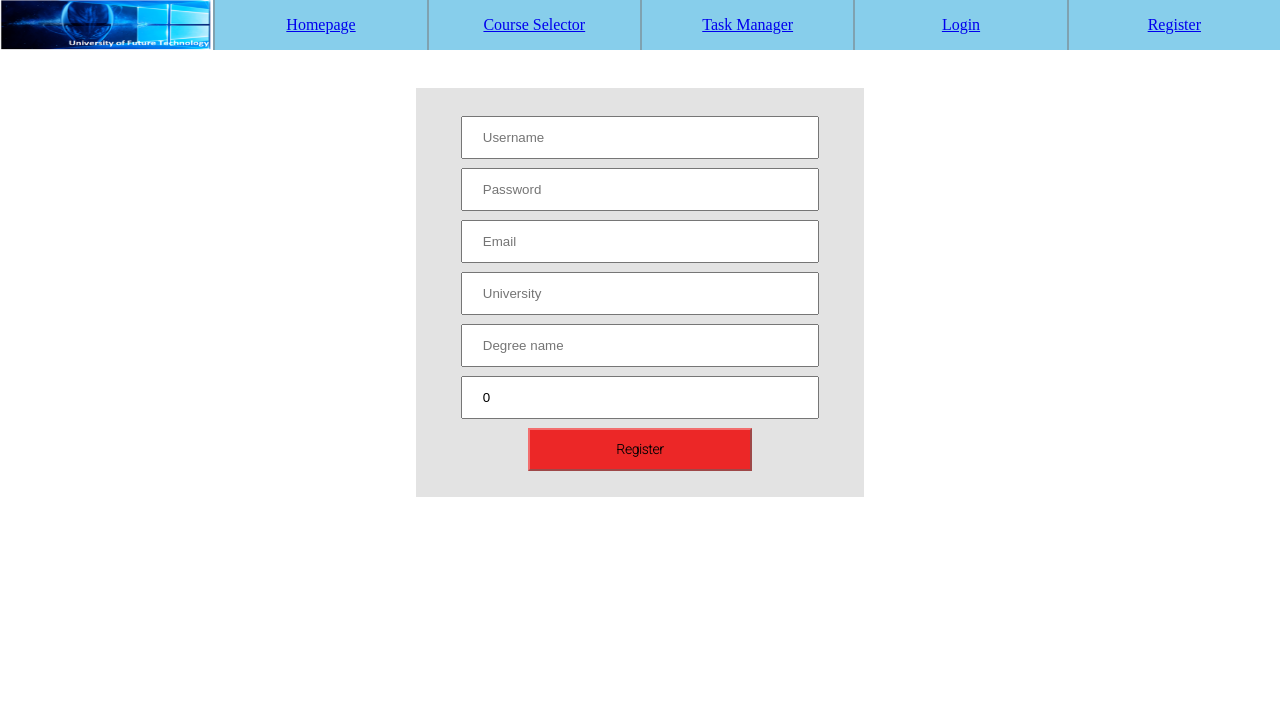
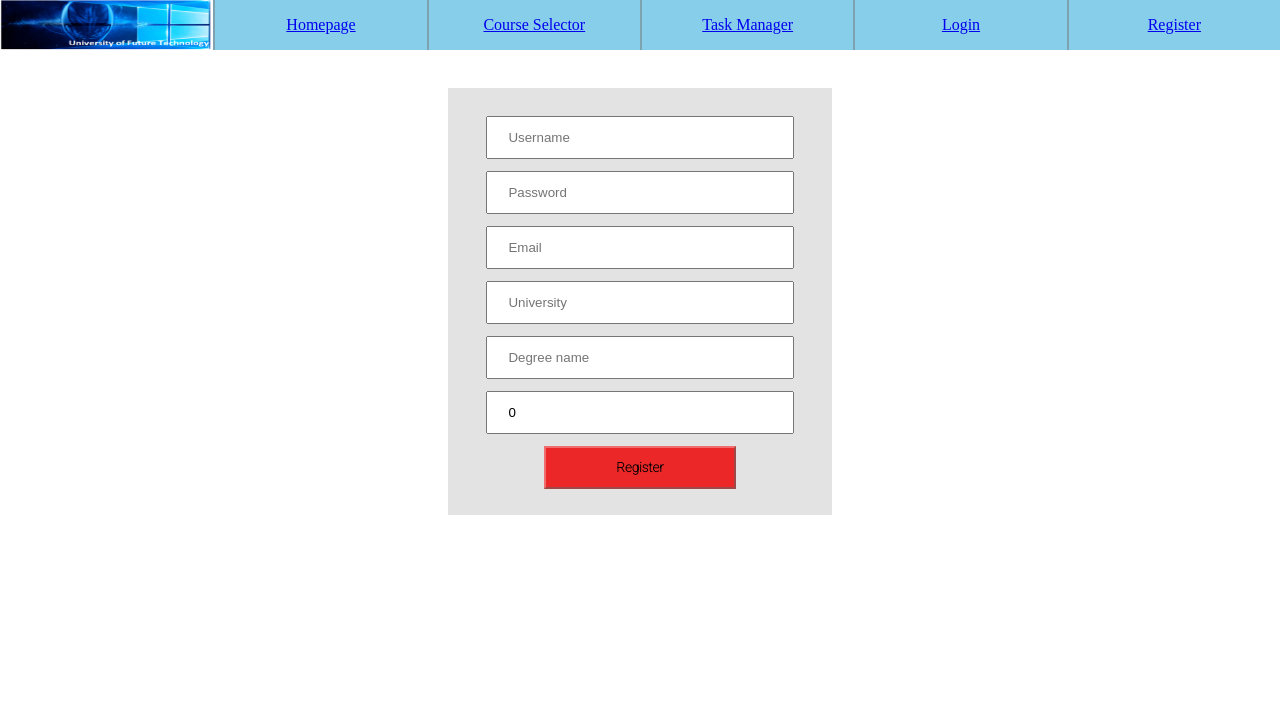
Before and after one commit to Ztr1215/Web_App, a Django app: page /WOF/register/ in a window 1280 px wide. Shown: the top 714 px of the page. Run offline with Django 3.2, Linux system fonts and the light colour scheme.

Commit message:
Login & Register functionally working, look okay

```diff
--- a/freshmen_world/WOF/forms.py
+++ b/freshmen_world/WOF/forms.py
@@ -10,9 +10,9 @@ class StudentUserForm(forms.ModelForm):
 		fields = ('username', 'password', 'email')
 
 		widgets = {
-			'username' : forms.TextInput(attrs={'class' : 'register_field', 'placeholder' : 'Username'}),
-			'password' : forms.PasswordInput(attrs={'class' : 'register_field', 'placeholder' : 'Password'}),
-			'email' : forms.TextInput(attrs={'class' : 'register_field', 'placeholder' : 'Email'}),
+			'username' : forms.TextInput(attrs={'placeholder' : 'Username'}),
+			'password' : forms.PasswordInput(attrs={'placeholder' : 'Password'}),
+			'email' : forms.TextInput(attrs={'placeholder' : 'Email'}),
 		}
 
 		help_texts = {
@@ -38,9 +38,9 @@ class StudentUserProfileForm(forms.ModelForm):
 		fields = ('university', 'degree', 'level', )
 
 		widgets = {
-			'university' : forms.TextInput(attrs={'class' : 'register_field', 'placeholder' : 'University', }),
-			'degree' : forms.TextInput(attrs={'class' : 'register_field', 'placeholder' : 'Degree name', }),
-			'level' : forms.NumberInput(attrs={'class' : 'register_field'})
+			'university' : forms.TextInput(attrs={'placeholder' : 'University', }),
+			'degree' : forms.TextInput(attrs={'placeholder' : 'Degree name', }),
+			'level' : forms.NumberInput(attrs={})
 		}
 
 		labels = {
--- a/freshmen_world/WOF/models.py
+++ b/freshmen_world/WOF/models.py
@@ -21,7 +21,7 @@ class University(models.Model):
 class StudentUser(models.Model):
     user = models.OneToOneField(User, on_delete=models.CASCADE)
 
-    university = models.ForeignKey(University, on_delete=models.CASCADE ,null=True)
+    university = models.ForeignKey(University, on_delete=models.CASCADE , null=True)
     degree = models.CharField(max_length=80, unique = False, default="", null=True)
     level = models.IntegerField(default=0, null=True)
 
@@ -76,6 +76,7 @@ class Course(models.Model):
     credits = models.IntegerField(unique = False)
     courseConvener = models.CharField(max_length = 90, unique = False)
     courseNumber = models.CharField(max_length = 30, unique = False)
+    university = models.ForeignKey(University, on_delete=models.CASCADE , null=True)
 
     def save(self, *args, **kwargs):
         self.slug = slugify(self.name)
--- a/freshmen_world/static/css/user_register.css
+++ b/freshmen_world/static/css/authentication.css
@@ -2,36 +2,41 @@
 	text-align: center;
 }
 
-#register_input_div {
+#authentication_input_div {
 	background-color: #e3e3e3;
 	display: inline-block;
 	margin-top: 3vw;
 	padding-bottom: 2vw;
 	padding-top: 2vw;
-	width: 35vw;
+	width: 30vw;
 }
 
-#register_input_div p {
-	margin-bottom: 9px;
+#authentication_input_div p {
+	margin-bottom: 12px;
 	margin-top: 2px;
+}
+
+#authentication_input_div .p_login {
+	margin-bottom: 0px;
+	margin-top: 0px;
 }
 
 .errorlist, {
 	font-family: "Roboto", "Open Sans", monospace;
 }
 
-#register_input_div input[type=text], input[type=password], input[type=number] {
+#authentication_input_div input[type=text], input[type=password], input[type=number] {
 	box-sizing: border-box;
 	padding: 12px 20px;
 	width: 80%;
 }
 
-#register_input_div input[type=submit] {
+#authentication_input_div input[type=submit] {
 	background-color: #ec2727;
 	border-color: #f26e6e;
 	box-sizing: border-box;
 	font-family: "Roboto", "Open Sans", monospace;
-	font-weight: 900;
+	font-weight: bolder;
 	padding: 12px;
 	width: 50%;
 }
--- a/freshmen_world/static/js/base.js
+++ b/freshmen_world/static/js/base.js
@@ -1,3 +1,3 @@
-$(document).ready( function() {
-    alert("Hello!");
-});
+// $(document).ready( function() {
+//     alert("Hello!");
+// });
--- a/freshmen_world/templates/WOF/user_register.html
+++ b/freshmen_world/templates/WOF/user_register.html
@@ -10,11 +10,11 @@
 		WOF says: <strong>thank you for registering!</strong>
 		<a href="{% url 'WOF:index' %}">Return to the homepage.</a><br />
 	{% else %}
-		<link rel="stylesheet" type="text/css" href="{% static 'css/user_register.css' %}"/>
+		<link rel="stylesheet" type="text/css" href="{% static 'css/authentication.css' %}"/>
 		<link href="https://fonts.googleapis.com/css2?family=Open+Sans:wght@300&display=swap" rel="stylesheet">
 		<link href="https://fonts.googleapis.com/css2?family=Roboto:wght@100&display=swap" rel="stylesheet">
 		<form id="student_user_form" method="post" action="{% url 'WOF:user_register' %}" enctype="multipart/form-data">
-			<div id="register_input_div">
+			<div id="authentication_input_div">
 					{% csrf_token %}
 					{{ student_user_form.as_p }}
 					{{ student_user_profile_form.as_p }}
```
Also changed, not shown: freshmen_world/static/css/taskmanager.css (+3 -4 lines), freshmen_world/templates/WOF/taskmanager.html (+11 -10 lines), freshmen_world/templates/WOF/user_login.html (+9 -9 lines), freshmen_world/static/css/user_login.css (deleted).
